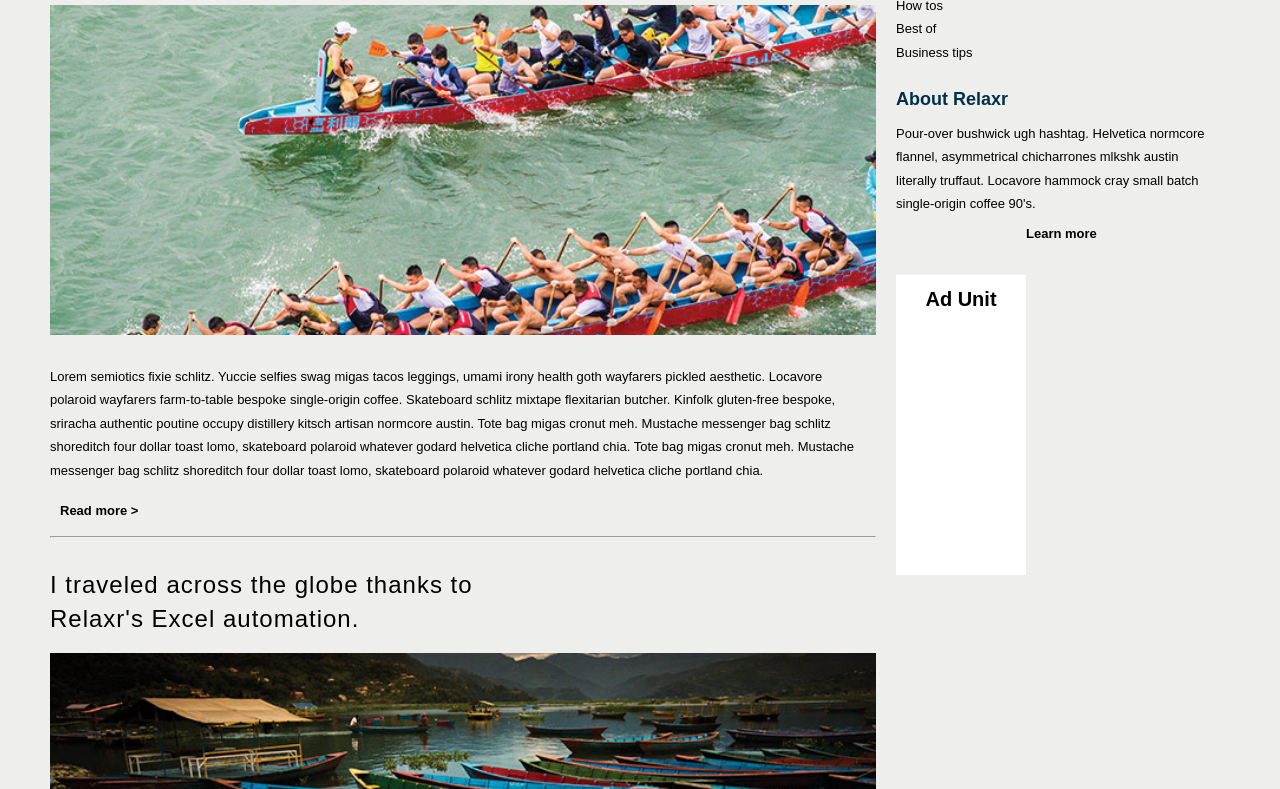
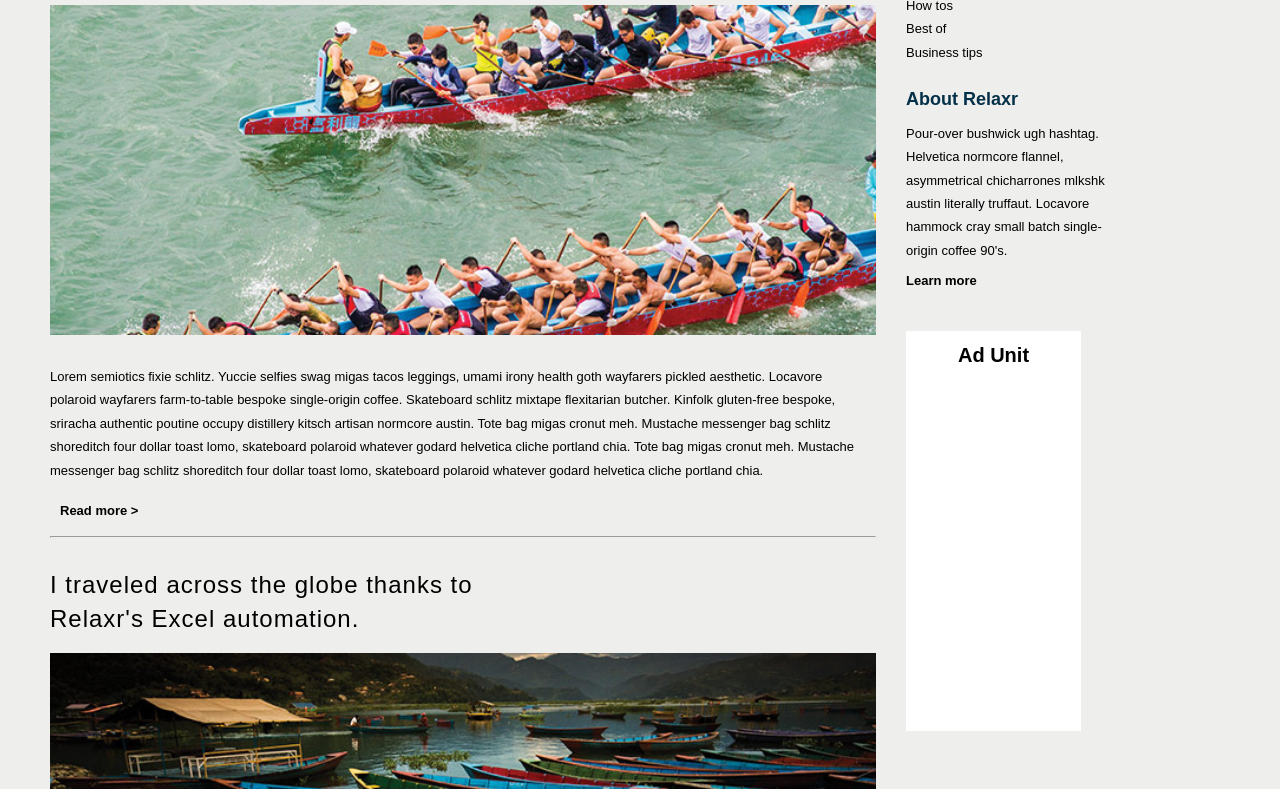
Before and after one commit to girlshawn35/relaxr-blog, a plain HTML site: page index.html in a window 1280 px wide. Shown: the part 213-1002 px from the top of the page. Drawn offline with Linux system fonts and the light colour scheme.

Commit message:
updated sidebar style

```diff
--- a/css/style.css
+++ b/css/style.css
@@ -122,13 +122,13 @@ section {
 }
 
 aside {
+  width: 225px;
   background-color: #EEEEED;
-  padding-right: 50px;
   padding-top: 25px;
   padding-bottom: 25px;
-  padding-left: 25px;
-  height: 100%;
-
+  padding-left: 10px;
+  height: 1180px;
+  float: left;
 }
 
 h3 {
@@ -136,17 +136,17 @@ h3 {
   font-weight: bolder;
   font-family: 'Arial', sans-serif;
   color: #033048;
-  padding: 20px 10px 10px 10px;
+  padding: 20px 10px 10px 0px;
   }
 
 h4 {
-  width: 130px;
-  height: 300px;
+  width: 175px;
+  height: 400px;
   background-color: white;
   text-align: center;
   font-size: 20px;
   float: left;
-  margin-top: 50px;
+  margin-top: 25px;
   padding-top: 10px;
   font-weight: bold;
 }
@@ -196,6 +196,12 @@ footer {
   padding-bottom: 5px;
 }
 
+#ad {
+  background-color: #EEEEED;
+  padding-right: 25px;
+  padding-bottom: 25px;
+  float: left;
+}
 
 .yellow-logo {
   text-align: center;
@@ -227,7 +233,7 @@ footer {
   font-weight: bold;
   font-family: 'arial', sans-serif;
   text-align: left;
-
+  float: left;
 }
 
 #sign-up {
--- a/index.html
+++ b/index.html
@@ -54,7 +54,9 @@ Relaxr's Excel automation.</h2>
 		<h3>About Relaxr</h3>
 	<p>Pour-over bushwick ugh hashtag. Helvetica normcore flannel, asymmetrical chicharrones mlkshk austin literally truffaut. Locavore hammock cray small batch single-origin coffee 90's.</p>
 	<a id="learn-more" href="#">Learn more</a>
-	<h4>Ad Unit</h4>
+	<br>
+	<br>
+	<div id="ad"><h4>Ad Unit</h4></div>
 </aside>
 
 	<div id="yellow">
```
